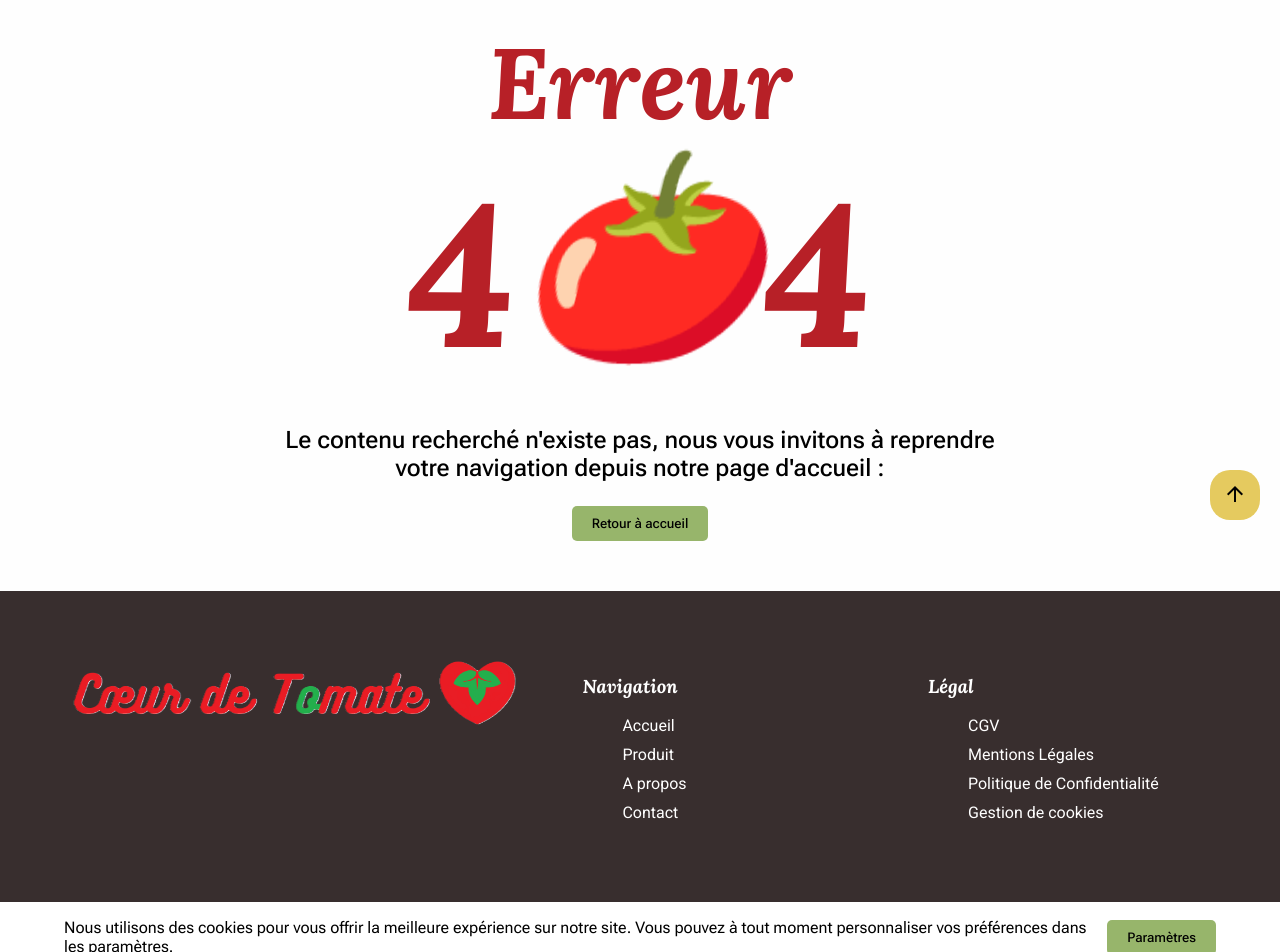
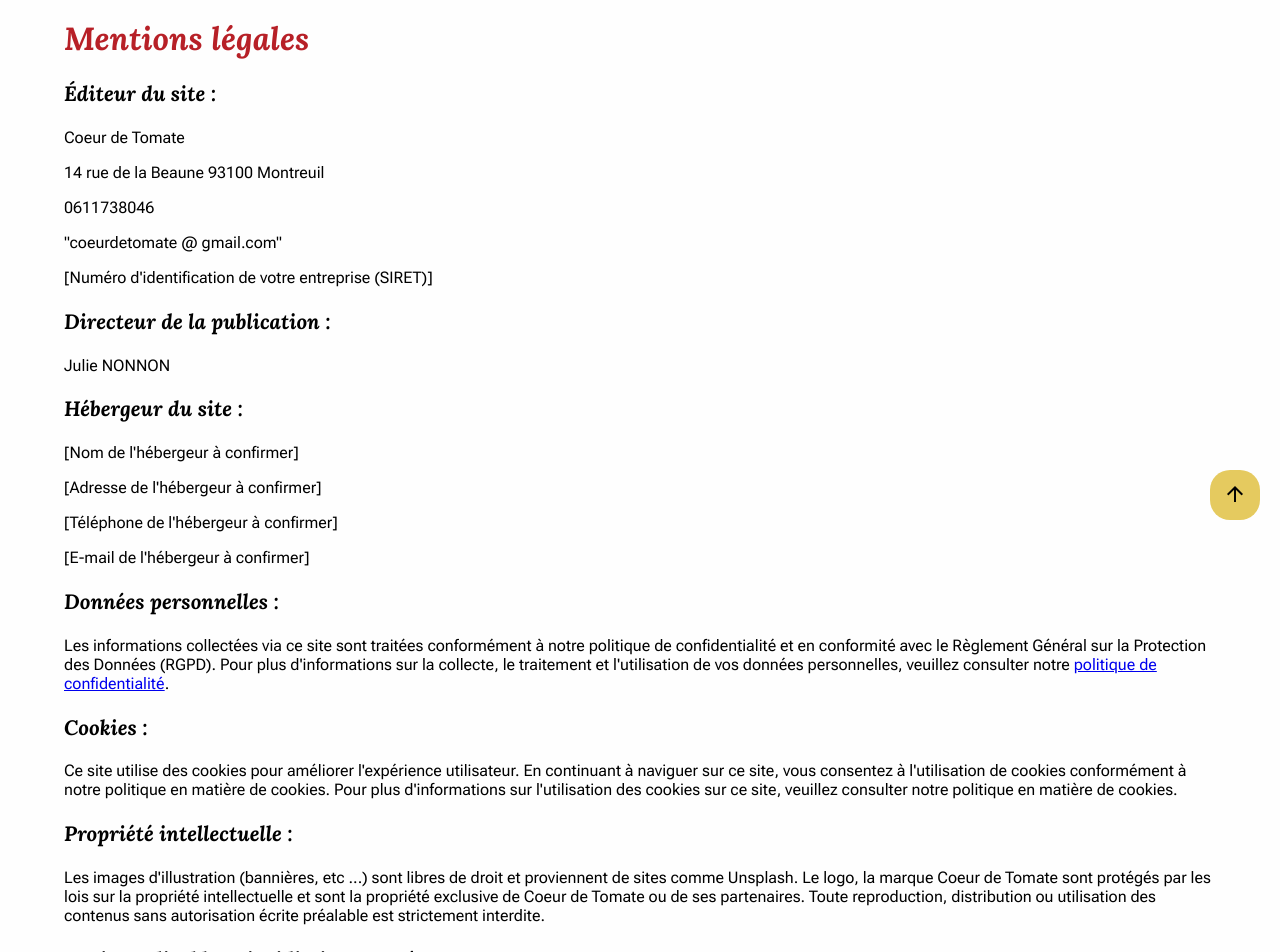
Before and after one commit to JulieNonnon/Coeur_De_Tomate_app, an Angular app: page /legal-legal-notice in a window 1280 px wide. Before the commit this address led to /error404. Shown: the part 220-1172 px from the top of the page. Built offline with nearby package versions, Linux system fonts and the light colour scheme.

Commit message:
feature: legal-legal-notice page created, link implemented in footer

```diff
--- a/src/app/app-routing.module.ts
+++ b/src/app/app-routing.module.ts
@@ -9,6 +9,7 @@ import { CheckoutComponent } from './pages/checkout/checkout.component';
 import { OrderSummaryComponent } from './pages/order-summary/order-summary.component';
 import { LegalCgvComponent } from './pages/legal-cgv/legal-cgv.component';
 import { LegalPrivacyPolicyComponent } from './pages/legal-privacy-policy/legal-privacy-policy.component';
+import { LegalLegalNoticeComponent } from './pages/legal-legal-notice/legal-legal-notice.component';
 
 const routes: Routes = [
   { path: '', component: HomeComponent, pathMatch: 'full' },
@@ -18,6 +19,7 @@ const routes: Routes = [
   { path: 'checkout', component: CheckoutComponent },
   { path: 'order-summary', component: OrderSummaryComponent },
   { path: 'legal-privacy-policy', component: LegalPrivacyPolicyComponent },
+  { path: 'legal-legal-notice', component: LegalLegalNoticeComponent },
   { path: 'legal-cgv', component: LegalCgvComponent },
   { path: 'error404', component: Error404Component },
   { path: '**', redirectTo: '/error404' }
--- a/src/app/app.module.ts
+++ b/src/app/app.module.ts
@@ -27,6 +27,7 @@ import { MatGridListModule } from '@angular/material/grid-list';
 import { FlexLayoutModule } from '@angular/flex-layout';
 import { LegalCgvComponent } from './pages/legal-cgv/legal-cgv.component';
 import { LegalPrivacyPolicyComponent } from './pages/legal-privacy-policy/legal-privacy-policy.component';
+import { LegalLegalNoticeComponent } from './pages/legal-legal-notice/legal-legal-notice.component';
 
 
 @NgModule({
@@ -50,7 +51,8 @@ import { LegalPrivacyPolicyComponent } from './pages/legal-privacy-policy/legal-
     CookieModalComponent,
     CategoryCardComponent,
     LegalCgvComponent,
-    LegalPrivacyPolicyComponent
+    LegalPrivacyPolicyComponent,
+    LegalLegalNoticeComponent
   ],
   imports: [
     BrowserModule,
--- a/src/app/components/footer/footer.component.html
+++ b/src/app/components/footer/footer.component.html
@@ -26,7 +26,7 @@
             <nav class="legalFooter">
                 <ul>
                     <li><a routerLink="/legal-cgv">CGV</a></li>
-                    <li><a routerLink="/error404">Mentions Légales</a></li>
+                    <li><a routerLink="/legal-legal-notice">Mentions Légales</a></li>
                     <li><a routerLink="/legal-privacy-policy">Politique de Confidentialité</a></li>
                     <li><a routerLink="/error404">Gestion de cookies</a></li>
                 </ul>
--- /dev/null
+++ b/src/app/pages/legal-legal-notice/legal-legal-notice.component.css
@@ -0,0 +1,25 @@
+.containerLegalNotice{
+    margin: 50px 5%;
+    /* border: blue solid 1px; */
+}
+
+.containerLegalNotice h1 {
+    color: var(--color-title);
+    font-size: clamp(22px, 5vw, 32px);
+}
+
+.containerLegalNotice h3 {
+    font-size: clamp(18px, 5vw, 20.8px);
+}
+
+.containerLegalNotice p {
+    font-size: clamp(14px, 5vw, 16px);
+}
+
+@media (max-width:430px) {
+
+    .containerLegalNotice p {
+        text-align: justify;
+        }
+
+    }
--- /dev/null
+++ b/src/app/pages/legal-legal-notice/legal-legal-notice.component.html
@@ -0,0 +1,44 @@
+<div class="containerLegalNotice">
+
+    <h1>Mentions légales</h1>
+
+    <h3>Éditeur du site :</h3>
+
+    <p>Coeur de Tomate</p>
+    <p>14 rue de la Beaune 93100 Montreuil</p>
+    <p>0611738046</p>
+    <p>"coeurdetomate &#64; gmail.com"</p>
+    <p>[Numéro d'identification de votre entreprise (SIRET)]</p>
+
+    <h3>Directeur de la publication :</h3>
+
+    <p>Julie NONNON</p>
+
+    <h3>Hébergeur du site :</h3>
+
+    <p>[Nom de l'hébergeur à confirmer]</p>
+    <p>[Adresse de l'hébergeur à confirmer]</p>
+    <p>[Téléphone de l'hébergeur à confirmer]</p>
+    <p>[E-mail de l'hébergeur à confirmer]</p>
+
+    <h3>Données personnelles :</h3>
+
+    <p>Les informations collectées via ce site sont traitées conformément à notre politique de confidentialité et en conformité avec le Règlement Général sur la Protection des Données (RGPD). Pour plus d'informations sur la collecte, le traitement et l'utilisation de vos données personnelles, veuillez consulter notre <a routerLink="/legal-privacy-policy">politique de confidentialité</a>.</p>
+
+    <h3>Cookies :</h3>
+
+    <p>Ce site utilise des cookies pour améliorer l'expérience utilisateur. En continuant à naviguer sur ce site, vous consentez à l'utilisation de cookies conformément à notre politique en matière de cookies. Pour plus d'informations sur l'utilisation des cookies sur ce site, veuillez consulter notre politique en matière de cookies.</p>
+
+    <h3>Propriété intellectuelle :</h3>
+
+    <p>Les images d'illustration (bannières, etc ...) sont libres de droit et proviennent de sites comme Unsplash. Le logo, la marque Coeur de Tomate sont protégés par les lois sur la propriété intellectuelle et sont la propriété exclusive de Coeur de Tomate ou de ses partenaires. Toute reproduction, distribution ou utilisation des contenus sans autorisation écrite préalable est strictement interdite.</p>
+
+    <h3>Droit applicable et juridiction compétente :</h3>
+
+    <p>Ce site est soumis au droit français. En cas de litige, les tribunaux français seront seuls compétents.</p>
+
+    <h3>Contact :</h3>
+
+    <p>Pour toute question ou réclamation concernant ce site ou son contenu, vous pouvez nous contacter à l'adresse suivante : "coeurdetomate &#64; gmail.com".</p>
+
+</div>
```
Also changed, not shown: src/app/pages/legal-legal-notice/legal-legal-notice.component.ts (added, +10 -0 lines), 1 other file (tests, documents, lock files or other folders).
